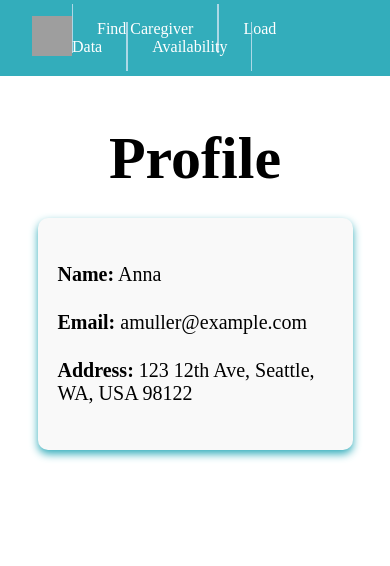
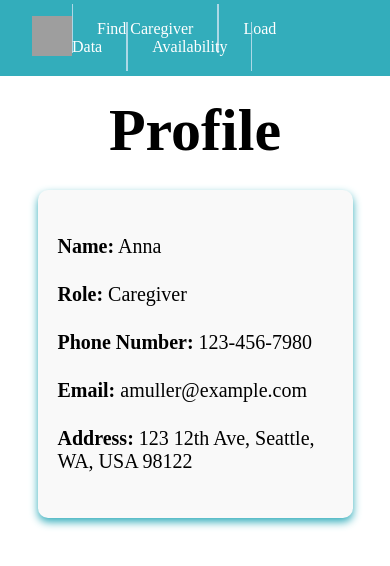
Before and after one commit to suvisitingangels/VisitingAngels-SmartScheduler, a React (Create React App) app in the folder visitingangelsrjs/: page /scheduler/profile in a window 390 px wide. Shown: the top 566 px of the page. Built offline with nearby package versions, Linux system fonts and the light colour scheme; grey boxes are pictures that could not be loaded.

Commit message:
Adds role and phone number

```diff
--- a/visitingangelsrjs/src/pages/Profile/Profile.js
+++ b/visitingangelsrjs/src/pages/Profile/Profile.js
@@ -5,6 +5,8 @@ function Profile() {
   //test -- TODO need to get user data from database
   const user = {
     name: 'Anna',
+    role: 'Caregiver',
+    phone: '123-456-7980',
     email: 'amuller@example.com',
     address: '123 12th Ave, Seattle, WA, USA 98122',
   };
@@ -12,11 +14,13 @@ function Profile() {
   return (
     <div className="profile-container">
       <h1>Profile</h1>
-      <div className="profile-card">
-        <p><strong>Name:</strong> {user.name}</p>
-        <p><strong>Email:</strong> {user.email}</p>
-        <p><strong>Address:</strong> {user.address}</p>
-      </div>
+        <div className="profile-card">
+            <p><strong>Name:</strong> {user.name}</p>
+            <p><strong>Role:</strong> {user.role}</p>
+            <p><strong>Phone Number:</strong> {user.phone}</p>
+            <p><strong>Email:</strong> {user.email}</p>
+            <p><strong>Address:</strong> {user.address}</p>
+        </div>
     </div>
   );
 };
```
